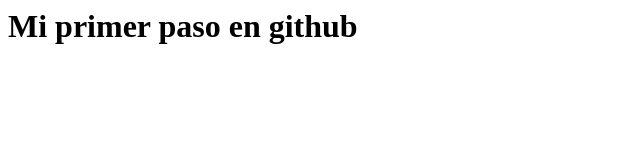
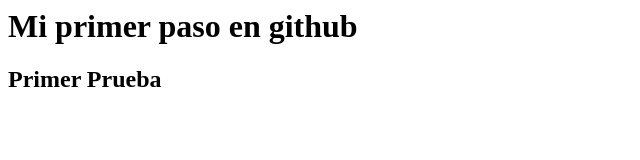
Before and after one commit to minilucho/1FrontEnd, a plain HTML site: page index.html in a window 1280 px wide. Shown: the whole page, without its empty margins (0-640 px from the left). Drawn offline with Linux system fonts and the light colour scheme.

Commit message:
Se agrega frase prueba

```diff
--- a/index.html
+++ b/index.html
@@ -1 +1,2 @@
 <h1> Mi primer paso en github </1>
+<h2> Primer Prueba </h2>
```
